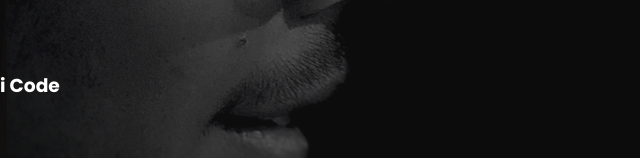
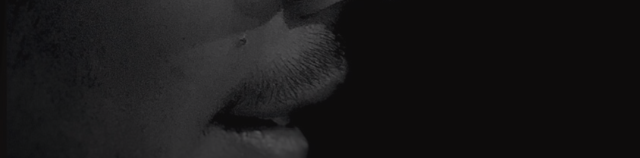
Before and after one commit to karas0904/karmeshportfolio.github.io, a plain HTML site: page index.html in a window 1280 px wide. Shown: the part 642-800 px from the top of the page, 0-640 px from the left. Drawn offline with nearby package versions, Linux system fonts and the light colour scheme.

Commit message:
Update index.html

```diff
--- a/index.html
+++ b/index.html
@@ -42,7 +42,6 @@
                 <div class="ser">
                 <div class="g">
                     <button type="button">PoRtLoLiO</button>
-                    <h3>i Code</h3>
                     </div>
                     </div>
             </div>
```
